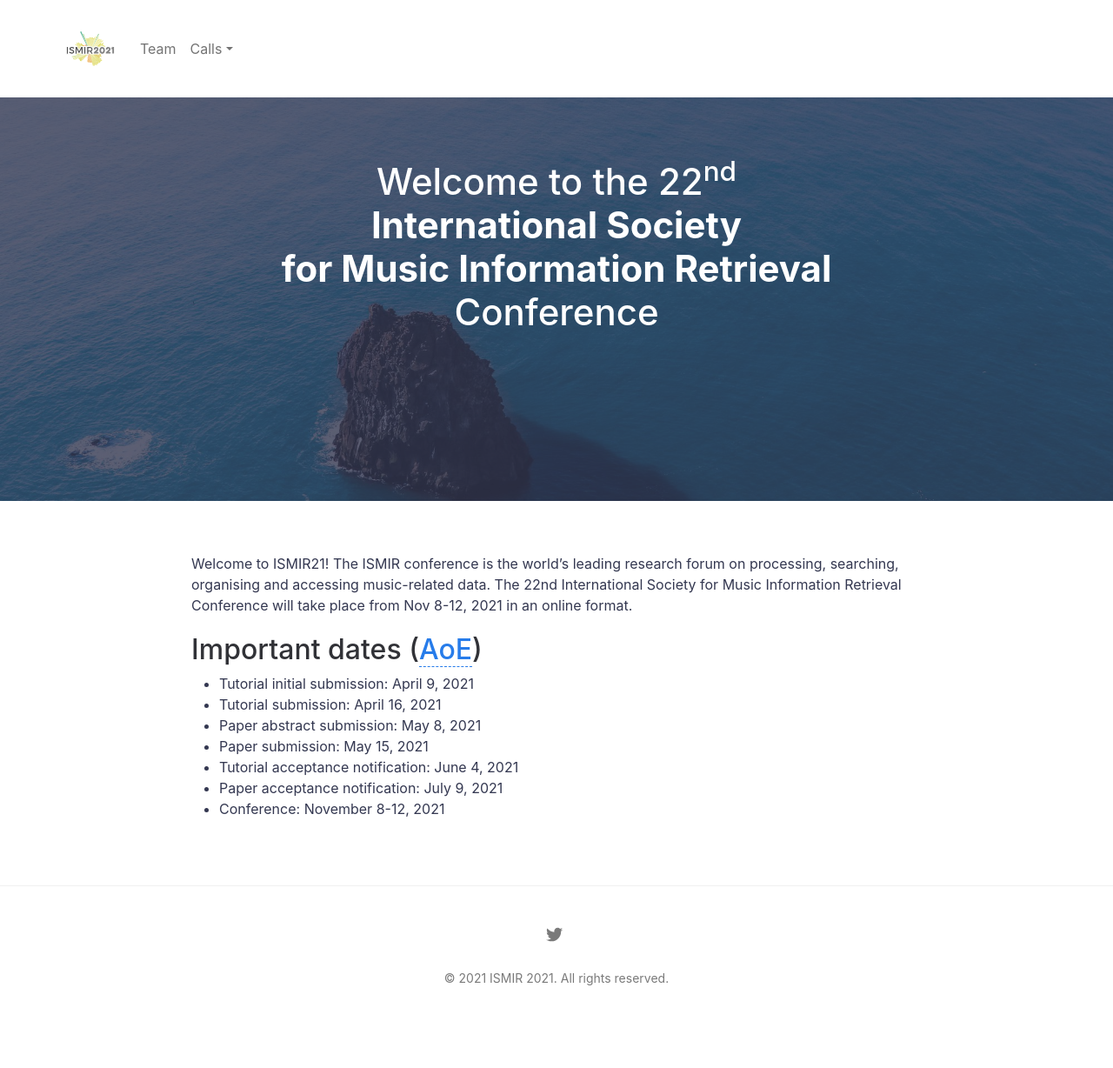
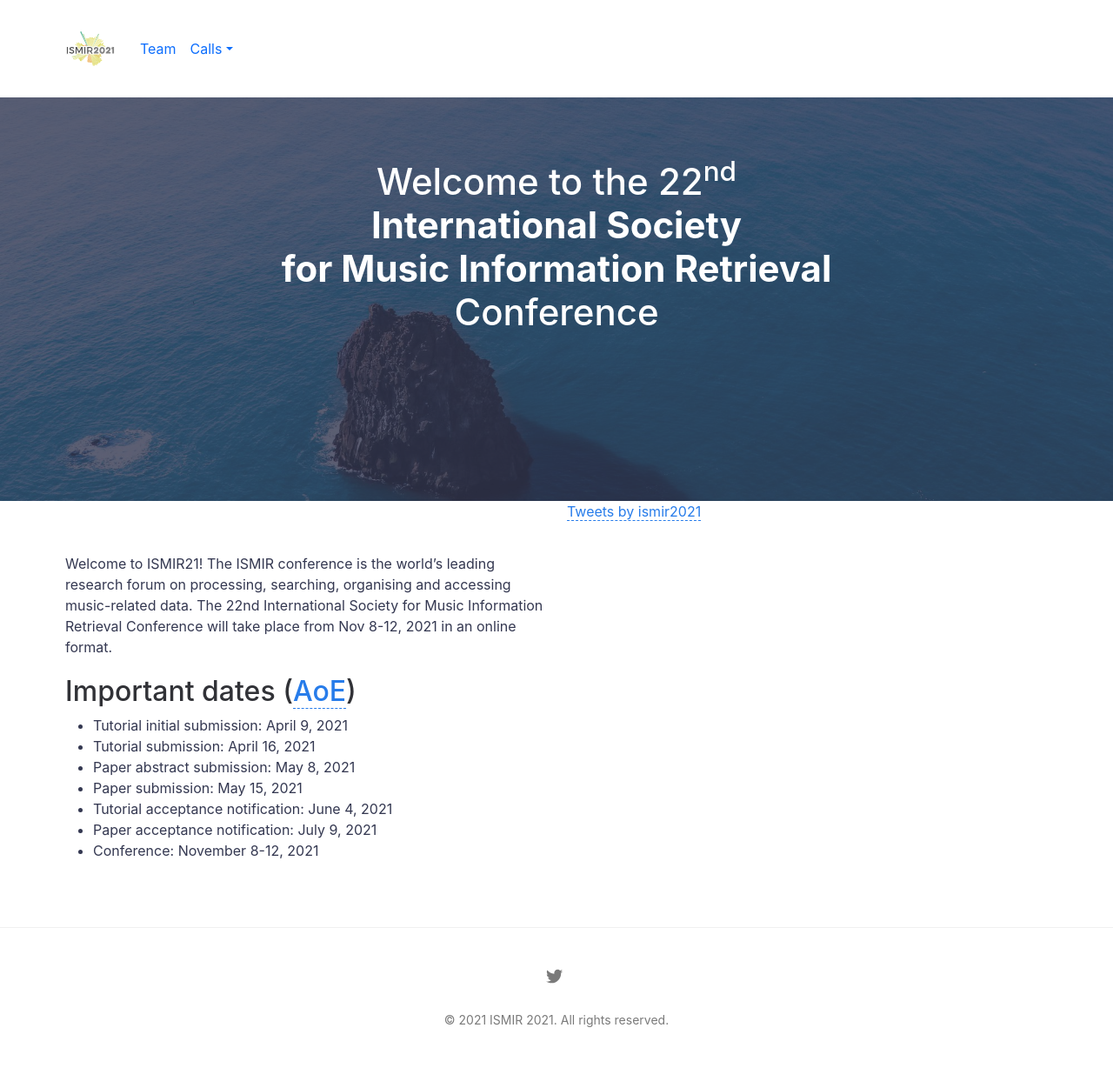
Before and after one commit to ismir2021/ismir2021.github.io, a Jekyll site: the page built from index.md, in a window 1280 px wide. Shown: the whole page at 87% size. Built offline with Jekyll 4.4.1, drawn with Linux system fonts in a browser that asks for light colours; nearby versions of some CDN libraries; comment, search, counter and statistics services are not loaded; before the commit the page ends 1180 px from its top, so only the background shows below that.

Commit message:
add twitter feed to the homepage

```diff
--- a/_includes/header.html
+++ b/_includes/header.html
@@ -1,6 +1,6 @@
 <header class="header" itemscope itemtype="http://schema.org/SiteNavigationElement" aria-label="Main navigation">
     <div class="container">
-        <nav class="navbar navbar-expand-lg navbar-light">
+        <nav class="navbar navbar-expand-lg">
             <a class="navbar-brand header__logo" href="{{ '/' | relative_url }}">
                 <div class="header__logo--container">
                     <img src="/assets/logo.svg" width="30" height="30" alt="">
@@ -10,7 +10,7 @@
                 <span class="navbar-toggler-icon"></span>
             </button>
             <div class="collapse navbar-collapse" id="navbarNavDropdown">
-                <ul class="navbar-nav mr-auto">
+                <ul class="navbar-nav ml-auto">
                     {% for item in site.navigation  %}
                     {% if item.subitems  %}
                     <li class="nav-item dropdown">
--- a/_layouts/home.html
+++ b/_layouts/home.html
@@ -33,8 +33,15 @@
 
      <main class="site__content">
          <div class="container">
-             <div class="page-content">
-                 {{ content }}
+             <div class="row">
+                 <div class='col-sm'>
+                     <div class="page-content">
+                         {{ content }}
+                     </div>
+                 </div>
+                 <div class='col-sm'>
+                     <a class="twitter-timeline" data-dnt="true" data-height="50vh" href="https://twitter.com/ismir2021?ref_src=twsrc%5Etfw">Tweets by ismir2021</a> <script async src="https://platform.twitter.com/widgets.js" charset="utf-8"></script>
+                 </div>
              </div>
          </div>
      </main>
--- /dev/null
+++ b/_sass/components/twitter.scss
@@ -0,0 +1,7 @@
+.twitter-timeline{
+  max-height: 100vh;
+}
+
+#twitter-widget-0{
+  height:50vh;
+}
--- a/_sass/jekyll-sleek.scss
+++ b/_sass/jekyll-sleek.scss
@@ -31,7 +31,7 @@
   "components/modal",
   "components/table",
   "components/syntax";
-
+"components/twitter";
 // 6. Page-specific styles
 @import
   "pages/page",
```
